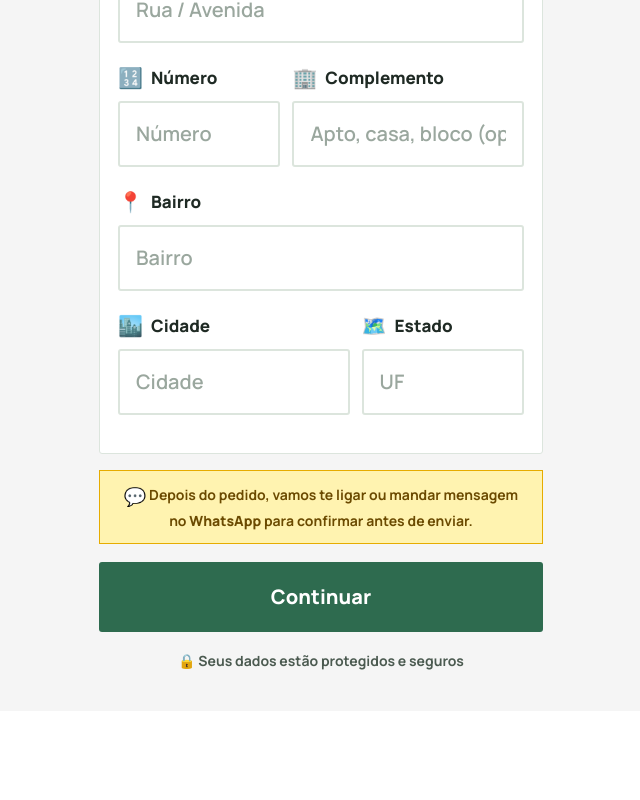
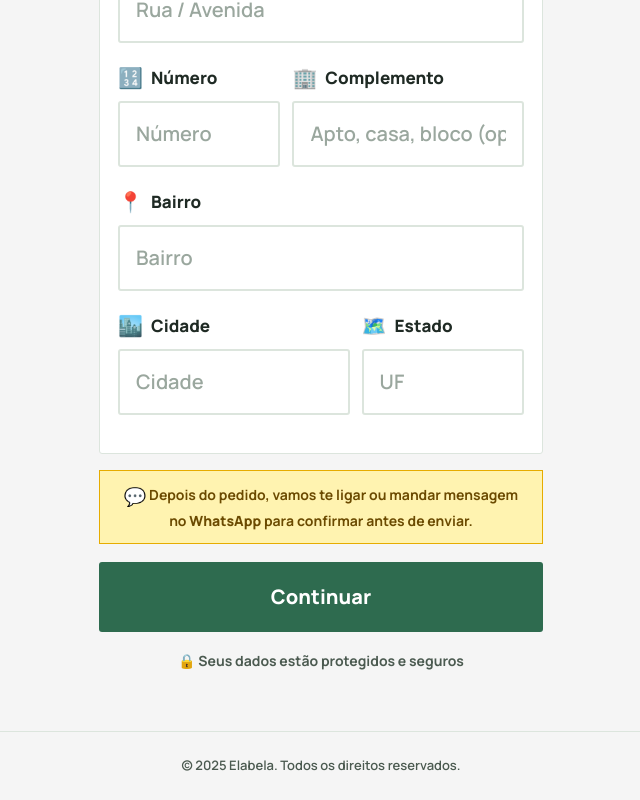
Before and after one commit to nicolasmorais/payflow, a Next.js app: page / in a window 1280 px wide. Shown: the part 1147-1947 px from the top of the page, without its empty margins (319-959 px from the left). Before the commit the page ends 1858 px from the top, so only its background shows below. Built offline with nearby package versions, Linux system fonts and the light colour scheme.

Commit message:
feat: add clean footer to checkout

```diff
--- a/src/app/(public)/checkout.css
+++ b/src/app/(public)/checkout.css
@@ -555,3 +555,16 @@
   color:#25445A;
   line-height:1.5;
 }
+
+.checkout-footer{
+  text-align:center;
+  padding:24px 18px;
+  border-top:1px solid var(--line);
+  margin-top:20px;
+}
+.checkout-footer p{
+  margin:0;
+  font-size:13px;
+  font-weight:600;
+  color: var(--ink-soft);
+}
--- a/src/app/(public)/page.tsx
+++ b/src/app/(public)/page.tsx
@@ -468,6 +468,10 @@ export default function CheckoutPage() {
           )}
         </div>
       )}
+
+      <footer className="checkout-footer">
+        <p>&copy; 2025 Elabela. Todos os direitos reservados.</p>
+      </footer>
     </div>
   );
 }
```
